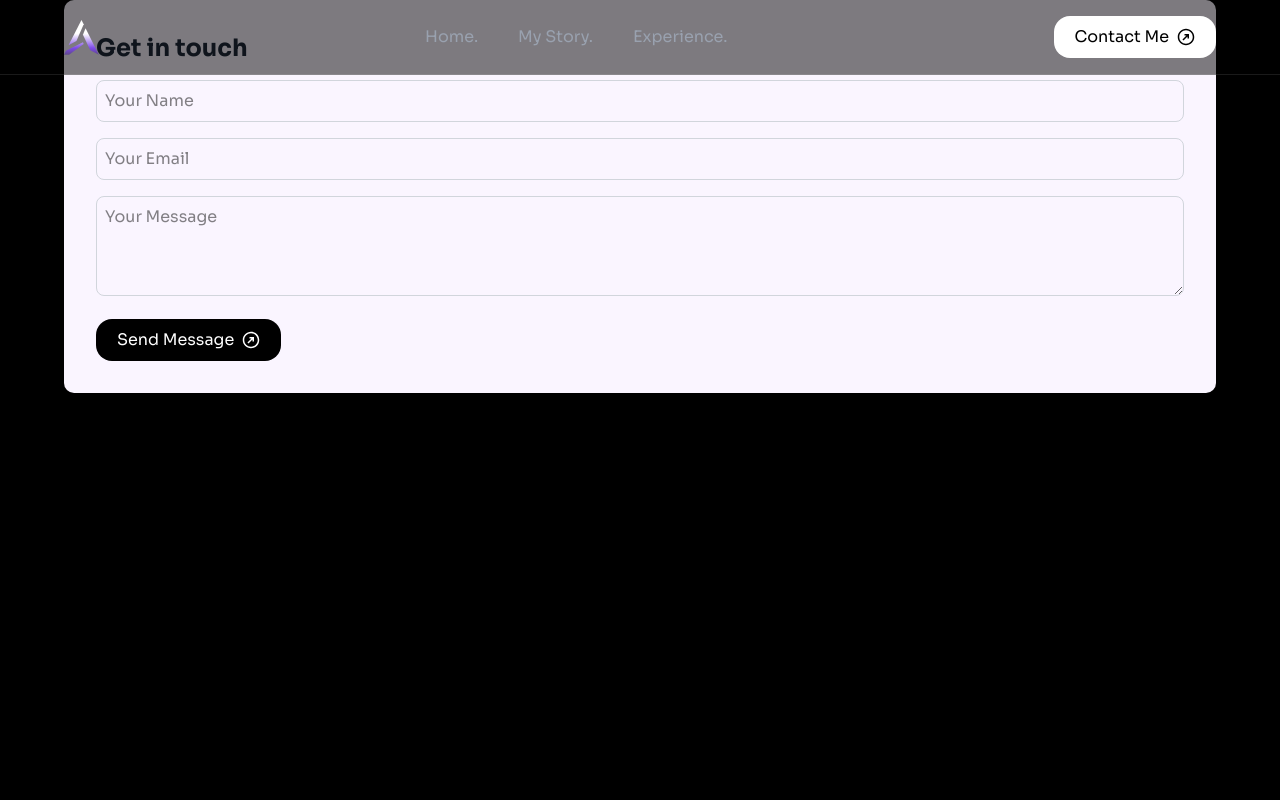
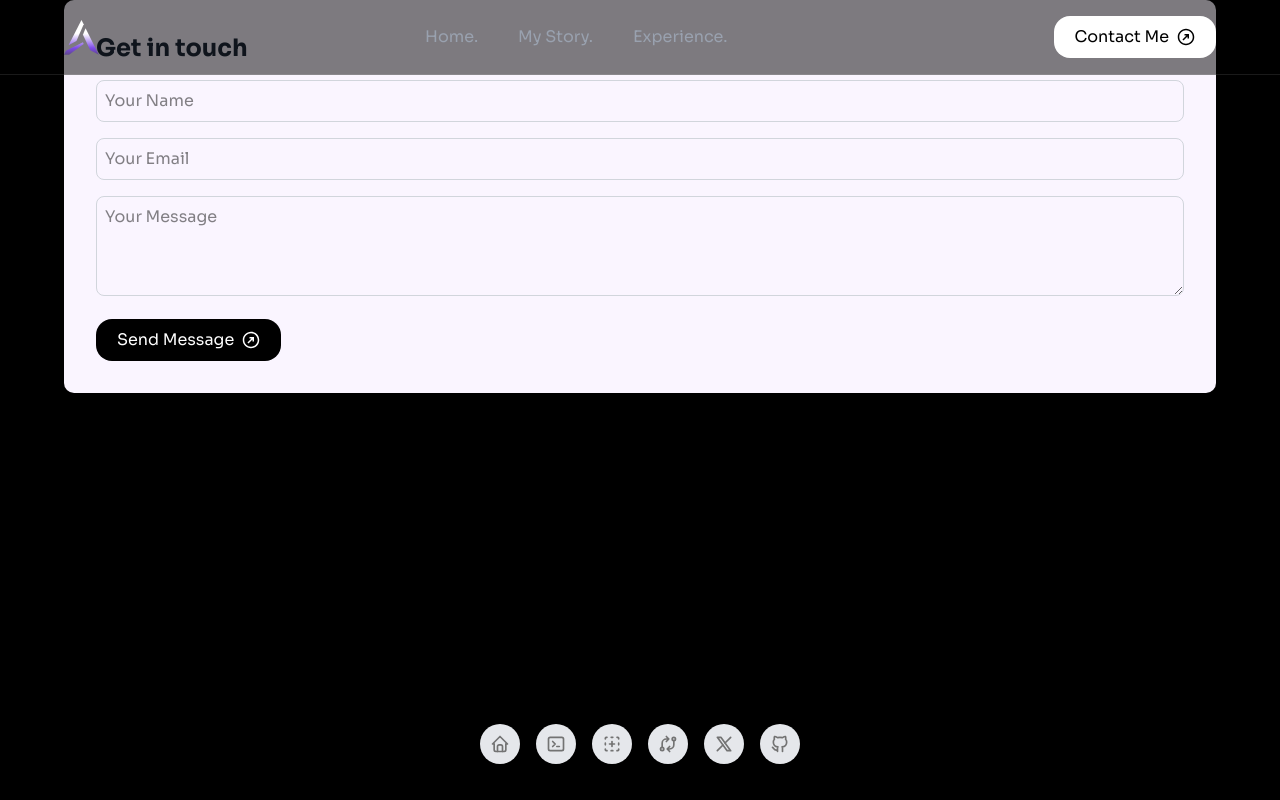
Before and after one commit to anjancodes/myportfolio, a Next.js app: page /contact in a window 1280 px wide. Built offline with nearby package versions, Linux system fonts and the light colour scheme.

Commit message:
feat: implementing floating-dock

```diff
--- a/package.json
+++ b/package.json
@@ -9,8 +9,10 @@
     "lint": "next lint"
   },
   "dependencies": {
+    "@tabler/icons-react": "^3.31.0",
     "class-variance-authority": "^0.7.1",
     "clsx": "^2.1.1",
+    "framer-motion": "^12.6.2",
     "hamburger-react": "^2.5.2",
     "lottie-react": "^2.4.1",
     "lucide-react": "^0.484.0",
--- a/src/app/contact/page.tsx
+++ b/src/app/contact/page.tsx
@@ -1,15 +1,27 @@
-"use client"
-import React, { useState } from 'react';
-import Button from '../../components/ui/Button'; // Assuming you have a Button component
+"use client";
+import React, { useState } from "react";
+import Button from "../../components/ui/Button";
+import { FloatingDock } from "@/components/ui/floating-dock";
+
+import {
+  IconBrandGithub,
+  IconBrandX,
+  IconExchange,
+  IconHome,
+  IconNewSection,
+  IconTerminal2,
+} from "@tabler/icons-react";
 
 const Contact: React.FC = () => {
   const [formData, setFormData] = useState({
-    name: '',
-    email: '',
-    message: '',
+    name: "",
+    email: "",
+    message: "",
   });
 
-  const handleChange = (e: React.ChangeEvent<HTMLInputElement | HTMLTextAreaElement>) => {
+  const handleChange = (
+    e: React.ChangeEvent<HTMLInputElement | HTMLTextAreaElement>
+  ) => {
     const { name, value } = e.target;
     setFormData({ ...formData, [name]: value });
   };
@@ -17,10 +29,69 @@
   const handleSubmit = (e: React.FormEvent) => {
     e.preventDefault();
     // Handle form submission logic here
-    console.log('Form submitted:', formData);
+    console.log("Form submitted:", formData);
   };
 
+  // Define links outside of any function but inside the component
+  const links = [
+    {
+      title: "Home",
+      icon: (
+        <IconHome className="h-full w-full text-neutral-500 dark:text-neutral-300" />
+      ),
+      href: "#",
+    },
+    {
+      title: "Products",
+      icon: (
+        <IconTerminal2 className="h-full w-full text-neutral-500 dark:text-neutral-300" />
+      ),
+      href: "#",
+    },
+    {
+      title: "Components",
+      icon: (
+        <IconNewSection className="h-full w-full text-neutral-500 dark:text-neutral-300" />
+      ),
+      href: "#",
+    },
+    // {
+    //   title: "Aceternity UI",
+    //   icon: (
+    //     <Image
+    //       src="https://assets.aceternity.com/logo-dark.png"
+    //       width={20}
+    //       height={20}
+    //       alt="Aceternity Logo"
+    //     />
+    //   ),
+    //   href: "#",
+    // },
+    {
+      title: "Changelog",
+      icon: (
+        <IconExchange className="h-full w-full text-neutral-500 dark:text-neutral-300" />
+      ),
+      href: "#",
+    },
+    {
+      title: "Twitter",
+      icon: (
+        <IconBrandX className="h-full w-full text-neutral-500 dark:text-neutral-300" />
+      ),
+      href: "#",
+    },
+    {
+      title: "GitHub",
+      icon: (
+        <IconBrandGithub className="h-full w-full text-neutral-500 dark:text-neutral-300" />
+      ),
+      href: "#",
+    },
+  ];
+
   return (
+    <>
       <section className="container p-8 bg-purple-50 rounded-lg shadow-md max-w-6xl mx-auto">
         <h1 className="text-2xl font-bold text-gray-800">Get in touch</h1>
         <form onSubmit={handleSubmit} className="mt-4 space-y-4">
@@ -48,11 +119,15 @@
             value={formData.message}
             onChange={handleChange}
             required
-          className="w-full p-2 border border-gray-300 rounded-md focus:outline-none focus:ring-2 focus:ring-purple-500 min-h-[100px]"
+            className="w-full p-2 border border-gray-300 rounded-md focus:outline-none focus:ring-2 focus:ring-purple-500 min-h-[100px] "
           />
           <Button text="Send Message" bg="black" />
         </form>
       </section>
+      <div className="fixed bottom-6 left-1/2 transform -translate-x-1/2 z-50">
+        <FloatingDock items={links} desktopClassName="bg-transparent" />
+      </div>
+    </>
   );
 };
 
--- /dev/null
+++ b/src/components/ui/floating-dock.tsx
@@ -0,0 +1,193 @@
+import { cn } from "@/lib/utils";
+import { IconLayoutNavbarCollapse } from "@tabler/icons-react";
+import {
+  AnimatePresence,
+  MotionValue,
+  motion,
+  useMotionValue,
+  useSpring,
+  useTransform,
+} from "motion/react";
+import Link from "next/link";
+import { useRef, useState } from "react";
+
+export const FloatingDock = ({
+  items,
+  desktopClassName,
+  mobileClassName,
+}: {
+  items: { title: string; icon: React.ReactNode; href: string }[];
+  desktopClassName?: string;
+  mobileClassName?: string;
+}) => {
+  return (
+    <>
+      <FloatingDockDesktop items={items} className={desktopClassName} />
+      <FloatingDockMobile items={items} className={mobileClassName} />
+    </>
+  );
+};
+
+const FloatingDockMobile = ({
+  items,
+  className,
+}: {
+  items: { title: string; icon: React.ReactNode; href: string }[];
+  className?: string;
+}) => {
+  const [open, setOpen] = useState(false);
+  return (
+    <div className={cn("relative block md:hidden", className)}>
+      <AnimatePresence>
+        {open && (
+          <motion.div
+            layoutId="nav"
+            className="absolute bottom-full mb-2 inset-x-0 flex flex-col gap-2"
+          >
+            {items.map((item, idx) => (
+              <motion.div
+                key={item.title}
+                initial={{ opacity: 0, y: 10 }}
+                animate={{
+                  opacity: 1,
+                  y: 0,
+                }}
+                exit={{
+                  opacity: 0,
+                  y: 10,
+                  transition: {
+                    delay: idx * 0.05,
+                  },
+                }}
+                transition={{ delay: (items.length - 1 - idx) * 0.05 }}
+              >
+                <Link
+                  href={item.href}
+                  key={item.title}
+                  className="h-10 w-10 rounded-full bg-gray-50 dark:bg-neutral-900 flex items-center justify-center"
+                >
+                  <div className="h-4 w-4">{item.icon}</div>
+                </Link>
+              </motion.div>
+            ))}
+          </motion.div>
+        )}
+      </AnimatePresence>
+      <button
+        onClick={() => setOpen(!open)}
+        className="h-10 w-10 rounded-full bg-gray-50 dark:bg-neutral-800 flex items-center justify-center"
+      >
+        <IconLayoutNavbarCollapse className="h-5 w-5 text-neutral-500 dark:text-neutral-400" />
+      </button>
+    </div>
+  );
+};
+
+const FloatingDockDesktop = ({
+  items,
+  className,
+}: {
+  items: { title: string; icon: React.ReactNode; href: string }[];
+  className?: string;
+}) => {
+  let mouseX = useMotionValue(Infinity);
+  return (
+    <motion.div
+      onMouseMove={(e) => mouseX.set(e.pageX)}
+      onMouseLeave={() => mouseX.set(Infinity)}
+      className={cn(
+        "mx-auto hidden md:flex h-16 gap-4 items-end  rounded-2xl bg-gray-50 dark:bg-neutral-900 px-4 pb-3",
+        className
+      )}
+    >
+      {items.map((item) => (
+        <IconContainer mouseX={mouseX} key={item.title} {...item} />
+      ))}
+    </motion.div>
+  );
+};
+
+function IconContainer({
+  mouseX,
+  title,
+  icon,
+  href,
+}: {
+  mouseX: MotionValue;
+  title: string;
+  icon: React.ReactNode;
+  href: string;
+}) {
+  let ref = useRef<HTMLDivElement>(null);
+
+  let distance = useTransform(mouseX, (val) => {
+    let bounds = ref.current?.getBoundingClientRect() ?? { x: 0, width: 0 };
+
+    return val - bounds.x - bounds.width / 2;
+  });
+
+  let widthTransform = useTransform(distance, [-150, 0, 150], [40, 80, 40]);
+  let heightTransform = useTransform(distance, [-150, 0, 150], [40, 80, 40]);
+
+  let widthTransformIcon = useTransform(distance, [-150, 0, 150], [20, 40, 20]);
+  let heightTransformIcon = useTransform(
+    distance,
+    [-150, 0, 150],
+    [20, 40, 20]
+  );
+
+  let width = useSpring(widthTransform, {
+    mass: 0.1,
+    stiffness: 150,
+    damping: 12,
+  });
+  let height = useSpring(heightTransform, {
+    mass: 0.1,
+    stiffness: 150,
+    damping: 12,
+  });
+
+  let widthIcon = useSpring(widthTransformIcon, {
+    mass: 0.1,
+    stiffness: 150,
+    damping: 12,
+  });
+  let heightIcon = useSpring(heightTransformIcon, {
+    mass: 0.1,
+    stiffness: 150,
+    damping: 12,
+  });
+
+  const [hovered, setHovered] = useState(false);
+
+  return (
+    <Link href={href}>
+      <motion.div
+        ref={ref}
+        style={{ width, height }}
+        onMouseEnter={() => setHovered(true)}
+        onMouseLeave={() => setHovered(false)}
+        className="aspect-square rounded-full bg-gray-200 dark:bg-neutral-800 flex items-center justify-center relative"
+      >
+        <AnimatePresence>
+          {hovered && (
+            <motion.div
+              initial={{ opacity: 0, y: 10, x: "-50%" }}
+              animate={{ opacity: 1, y: 0, x: "-50%" }}
+              exit={{ opacity: 0, y: 2, x: "-50%" }}
+              className="px-2 py-0.5 whitespace-pre rounded-md bg-gray-100 border dark:bg-neutral-800 dark:border-neutral-900 dark:text-white border-gray-200 text-neutral-700 absolute left-1/2 -translate-x-1/2 -top-8 w-fit text-xs"
+            >
+              {title}
+            </motion.div>
+          )}
+        </AnimatePresence>
+        <motion.div
+          style={{ width: widthIcon, height: heightIcon }}
+          className="flex items-center justify-center"
+        >
+          {icon}
+        </motion.div>
+      </motion.div>
+    </Link>
+  );
+}
```
Also changed, not shown: 1 other file (tests, documents, lock files or other folders). Lines whose indentation alone changed are shown as unchanged.
